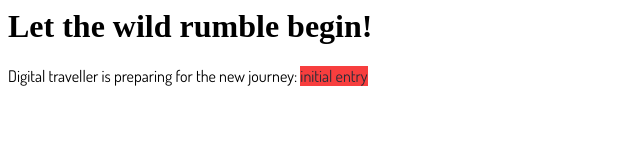
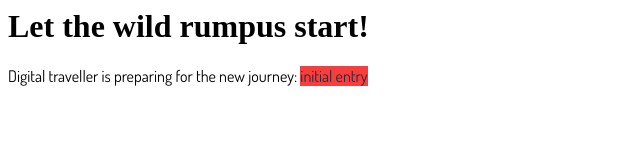
Before and after one commit to 0170/0170.github.io, a plain HTML site: page index.html in a window 1280 px wide. Shown: the full height of the page, 0-640 px from the left. Drawn offline with Linux system fonts and the light colour scheme; a web font is replaced by a local one.

Commit message:
It's realy stupid to trust your own memory

```diff
--- a/index.html
+++ b/index.html
@@ -4,7 +4,7 @@
     <link rel="stylesheet" type="text/css" href="style.css" media="screen" />
   </head>
   <body>
-    <h1>Let the wild rumble begin!</h1>
+    <h1>Let the wild rumpus start!</h1>
     <p>Digital traveller is preparing for the new journey: <a href="posts/init-entry.html">initial entry</a>
     </p>
   </body>
```
